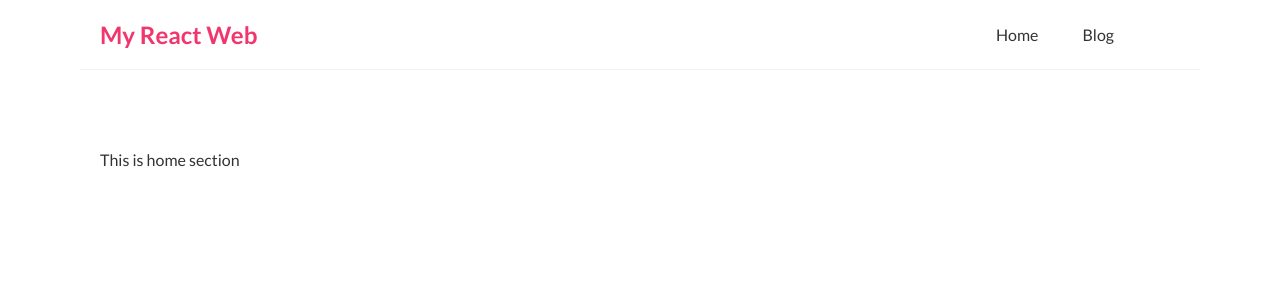
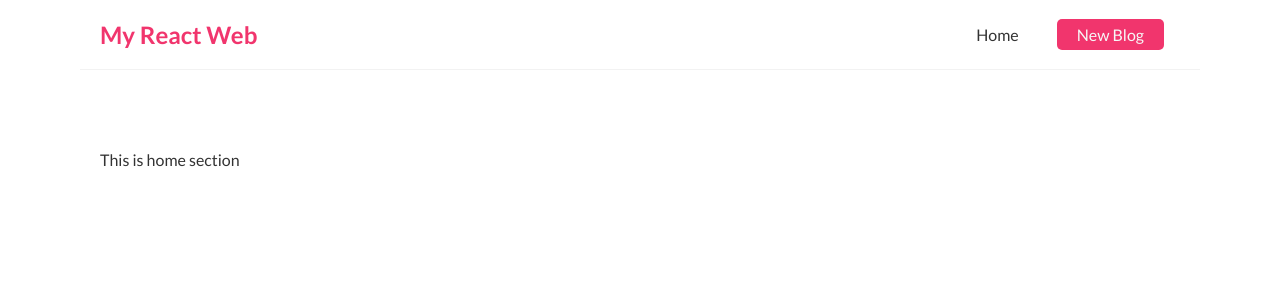
Before and after one commit to rudikurniawan99/basic-react, a React (Create React App) app: page / in a window 1280 px wide. Shown: the top 300 px of the page. Built offline with nearby package versions, Linux system fonts and the light colour scheme.

Commit message:
add style with dynamic value via JSX

```diff
--- a/src/Navbar.js
+++ b/src/Navbar.js
@@ -7,8 +7,13 @@ const Navbar = () => {
       <h1>My React Web</h1>
       <div className="links">
         <a href="/">Home</a>
-        <a href="/blog">Blog</a>
-        <a href="/about"></a>
+        <a href="/create" style={{
+          color: '#f7f7f7',
+          paddingLeft: '20px',
+          paddingRight: '20px',
+          backgroundColor: '#f1356d',
+          borderRadius: '5px'
+        }} >New Blog</a>
       </div>
     </nav>
   );
```
